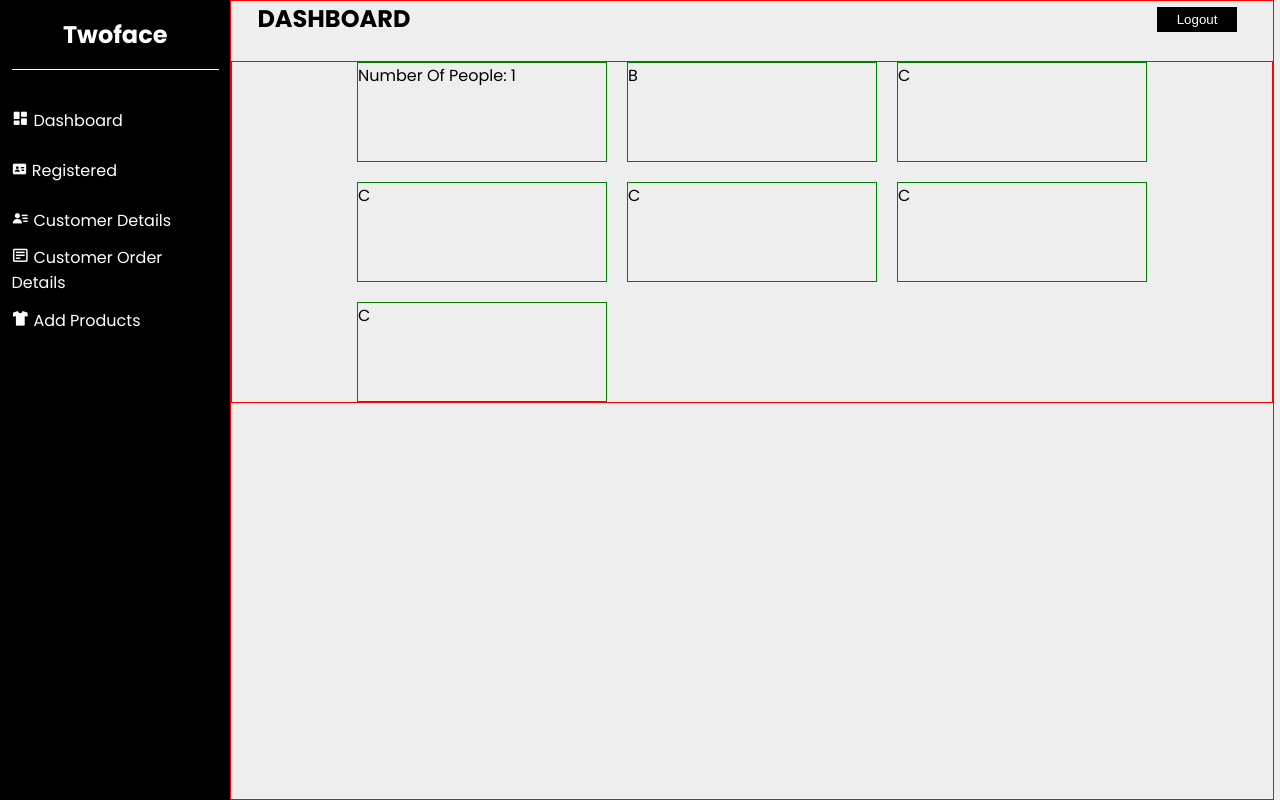
After one commit to Shahhussain90/clothing-two-face, a PHP site: the page made by CLOTHING BRAND WEBSITE/ADMIN PANEL/ADMIN_index.php in a window 1280 px wide. The commit adds this page. Run offline with PHP 8.4, Linux system fonts and the light colour scheme; the visitor is signed in with stand-in values (Sample User, id 1); tables that the repository leaves empty or names only in its code hold one stand-in row (values such as "Sample post").

Commit message:
Add files via upload

```diff
--- /dev/null
+++ b/CLOTHING BRAND WEBSITE/ADMIN PANEL/ADMIN_index.php
@@ -0,0 +1,117 @@
+<?php
+
+include "../FILES/config.php";
+session_start();
+session_regenerate_id(true);
+if (!isset($_SESSION['Adminlogid'])) {
+    header('location:ADMIN_LOGIN.php');
+}
+
+
+?>
+
+<!DOCTYPE html>
+<html lang="en">
+
+<head>
+    <meta charset="UTF-8">
+    <meta name="viewport" content="width=device-width, initial-scale=1.0">
+    <title>Document</title>
+    <style>
+        <?php
+        include "../css/admin_index.css";
+        ?>
+    </style>
+</head>
+
+<body>
+
+    <?php
+    include "nav_sidebar.php";
+    ?>
+
+
+    <section class="dashboard_admin_panel">
+
+        <div class="logout_div">
+            <div class="page-heading-div">
+                <h1>DASHBOARD</h1>
+            </div>
+            <form method="post" class="logout-btn-form">
+                <button type="submit" name="LogOut" class="logout_button">logout</button>
+            </form>
+        </div>
+        <!-- logout btn and page header ⬆️⬆️⬆️ -->
+
+
+
+        <div class="grid_admin_index">
+
+            <div class="grid_admin_index_boxes">
+                <?php
+                $NumOfPeople = mysqli_query($con, "SELECT COUNT(*) as count FROM register_1");
+
+                if (mysqli_num_rows($NumOfPeople) > 0) {
+                    $row = mysqli_fetch_assoc($NumOfPeople);
+                    $count = $row['count'];
+                    echo "Number of people: $count";
+                } else {
+                    echo "No people found";
+                }
+                ?>
+            </div>
+
+
+            <div class="grid_admin_index_boxes">
+                b
+            </div>
+
+            <div class="grid_admin_index_boxes">
+                c
+            </div>
+
+            <div class="grid_admin_index_boxes">
+                c
+            </div>
+            <div class="grid_admin_index_boxes">
+                c
+            </div>
+            <div class="grid_admin_index_boxes">
+                c
+            </div>
+            <div class="grid_admin_index_boxes">
+                c
+            </div>
+
+
+        </div>
+
+
+
+
+
+
+    </section>
+
+
+
+
+
+
+
+
+
+
+
+    <?php
+    if (isset($_POST['LogOut'])) {
+        session_destroy();
+        error_reporting(0);
+        header("location:ADMIN_LOGIN.php");
+    }
+
+    ?>
+
+</body>
+
+</html>
--- /dev/null
+++ b/CLOTHING BRAND WEBSITE/ADMIN PANEL/nav_sidebar.php
@@ -0,0 +1,51 @@
+<!DOCTYPE html>
+<html lang="en">
+
+<head>
+    <meta charset="UTF-8">
+    <meta name="viewport" content="width=device-width, initial-scale=1.0">
+    <title>Document</title>
+    <link href='https://unpkg.com/boxicons@2.1.4/css/boxicons.min.css' rel='stylesheet'>
+    <style>
+        <?php
+        // include "../css/admin_index.css";
+        include "../css/admin_nav.css";
+        ?>
+    </style>
+</head>
+
+<body>
+
+    <section class="navigation_sidebar">
+
+        <div class="admin_logo_div">
+            <h1>twoface</h1>
+        </div>
+
+        <div class="navigation_links_admin_sidebar">
+
+            <div class="admin_nav_links_divs">
+                <a href="" class="admin_nav_links"><i class='bx bxs-dashboard admin_icons'></i> Dashboard</a>
+            </div>
+            <div class="admin_nav_links_divs">
+                <a href="" class="admin_nav_links"><i class='bx bxs-id-card'></i> Registered</a>
+            </div>
+            <div class="admin_nav_links_divs">
+                <a href="" class="admin_nav_links"><i class='bx bxs-user-detail admin_icons'></i> Customer details</a>
+            </div>
+
+            <div class="admin_nav_links_divs">
+                <a href="" class="admin_nav_links"><i class='bx bx-detail admin_icons'></i> Customer order details</a>
+            </div >
+            <div class="admin_nav_links_divs">
+                <a href="" class="admin_nav_links"><i class='bx bxs-t-shirt admin_icons'></i></i> Add products</a>
+            </div >
+
+        </div>
+
+
+    </section>
+
+</body>
+
+</html>
--- a/CLOTHING BRAND WEBSITE/FILES/ADD_TO_CART.php
+++ b/CLOTHING BRAND WEBSITE/FILES/ADD_TO_CART.php
@@ -82,6 +82,7 @@ if (isset($_COOKIE['email']) && isset($_COOKIE['password'])) {
                     }
                 }
                 ?>
+                <!-- cart ⬆️⬆️⬆️⬆️ -->
 
             </tbody>
 
@@ -135,7 +136,7 @@ if (isset($_COOKIE['email']) && isset($_COOKIE['password'])) {
 
             </form>
 
-
+                <!-- checkout form ⬆️⬆️⬆️ -->
 
 
         </div>
--- a/CLOTHING BRAND WEBSITE/css/about-us.css
+++ b/CLOTHING BRAND WEBSITE/css/about-us.css
@@ -58,6 +58,10 @@
     font-style: italic;
 }
 
+/* about us done ⬆️⬆️ */
+
+
+
 .WHO-ARE-WE {
     color: white;
     font-weight: 900;
@@ -114,3 +118,5 @@
     width: 100%;
     transition: all 0.3s ease;
 }
+
+/* who are we done ⬆️⬆️⬆️ */
--- /dev/null
+++ b/CLOTHING BRAND WEBSITE/css/admin_index.css
@@ -0,0 +1,86 @@
+@import url('https://fonts.googleapis.com/css2?family=Poppins:ital,wght@0,100;0,200;0,300;0,400;0,500;0,600;0,700;0,800;0,900;1,100;1,200;1,300;1,400;1,500;1,600;1,700;1,800;1,900&display=swap');
+
+* {
+    box-sizing: border-box;
+    text-transform: capitalize;
+    margin: 0;
+    padding: 0;
+}
+
+body {
+    font-family: "Poppins", sans-serif;
+    font-weight: 400;
+    font-style: normal;
+    width: 100%;
+    height: fit-content;
+    display: flex;
+    background-color: #eeeeee;
+}
+
+
+
+.dashboard_admin_panel{
+    border: 1px solid red;
+    width: 81.5%;
+    height: 100vh;
+    display: flex;
+    flex-direction: column;
+    align-items: center;
+}
+
+
+.page-heading-div{
+    height: fit-content;
+    width: 90%;
+    /* border: 1px solid red; */
+}
+
+.logout-btn-form{
+    height: fit-content;
+    width: 10%;
+    /* border: 1px solid red; */
+   text-align: center;
+}
+
+.logout_div{
+    width: 95%;
+    height: fit-content;
+    display: flex;
+    /* border: 1px solid red; */
+}
+
+.logout_button{
+    background-color: black;
+    color: white;
+    padding: 5px 20px 5px 20px ;
+    margin-top: 6px;
+    outline: 0;
+    border: 0;
+
+}
+.logout_button:focus{
+    box-shadow: 0px 0px 10px 1px gray;
+}
+
+/* page header and logout done⬆️⬆️⬆️ */
+
+
+
+
+
+/* grid starts */
+
+.grid_admin_index{
+    margin-top: 25px;
+    border: 1px solid red;
+    width: 100%;
+    display: grid;
+    grid-template-columns: 250px 250px 250px;
+    grid-template-rows: 100px 100px 100px;
+    gap: 20px;
+    justify-content: center;
+}
+
+.grid_admin_index_boxes{
+    border: 1px solid green;
+}
--- /dev/null
+++ b/CLOTHING BRAND WEBSITE/css/admin_nav.css
@@ -0,0 +1,54 @@
+.navigation_sidebar{
+    width: 18%;
+    height: 100vh;
+    background-color: black;
+    color: white;
+    display: flex;
+    flex-direction: column;
+    align-items: center;
+}
+
+.admin_logo_div{
+    width: 90%;
+    height: 70px;
+    border-bottom: 1px solid rgb(255, 255, 255);
+    display: flex;
+    align-items: center;
+    justify-content: center;
+}
+
+.navigation_links_admin_sidebar{
+    width: 90%;
+    height: fit-content;
+    margin-top: 20px;
+    /* border: 1px solid red; */
+}
+
+.admin_nav_links_divs{
+    width: 100%;
+    height: 40px;
+    /* border: 1px solid green; */
+    margin-top: 10px;
+    border-radius: 5px;
+    display: flex;
+    align-items: center;
+}
+.admin_nav_links_divs:hover{
+    background-color: white;
+   /* box-shadow: 0px 0px 10px 10px white; */
+   box-shadow: rgba(255, 255, 255, 0.25) 0px 14px 28px, rgba(255, 255, 255, 0.22) 0px 10px 10px;
+    transition: all 0.4s ease-in;
+}
+
+.admin_nav_links{
+    text-decoration: none;
+    color: white;
+}
+.admin_nav_links_divs:hover>.admin_nav_links{
+   color: black;
+}
+
+
+.admin_icons{
+    font-size: 1.1rem;
+}
--- a/CLOTHING BRAND WEBSITE/css/cart.css
+++ b/CLOTHING BRAND WEBSITE/css/cart.css
@@ -46,7 +46,7 @@ input[type=number]::-webkit-outer-spin-button {
 
 }
 
-
+/* cart done ⬆️⬆️⬆️ */
 
 
 
@@ -304,3 +304,6 @@ input[type=number]::-webkit-outer-spin-button {
     }
 
 }
+
+
+/* checkout form done ⬆️⬆️⬆️ */
```
Also changed, not shown: CLOTHING BRAND WEBSITE/ADMIN PANEL/ADMIN_LOGIN.php (added, +78 -0 lines), CLOTHING BRAND WEBSITE/FILES/purchase.php (+8 -0 lines), CLOTHING BRAND WEBSITE/css/LOGIN_REGISTER.css (+8 -0 lines), CLOTHING BRAND WEBSITE/css/admin_login.css (added, +93 -0 lines), CLOTHING BRAND WEBSITE/ADMIN PANEL/logout_admin.php (added), CLOTHING BRAND WEBSITE/TEMPLATE IMAGES/admin/dashboard.png (added).
